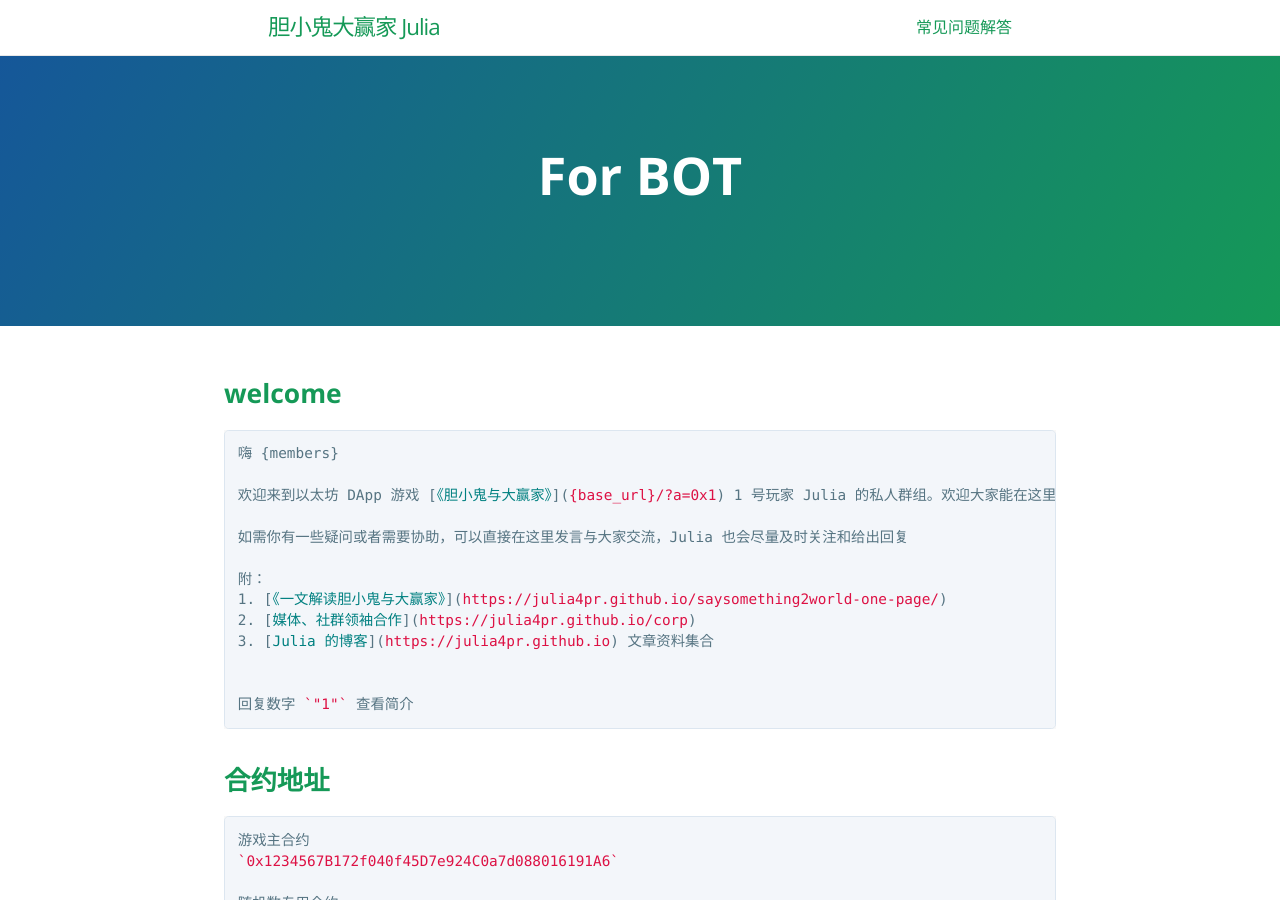
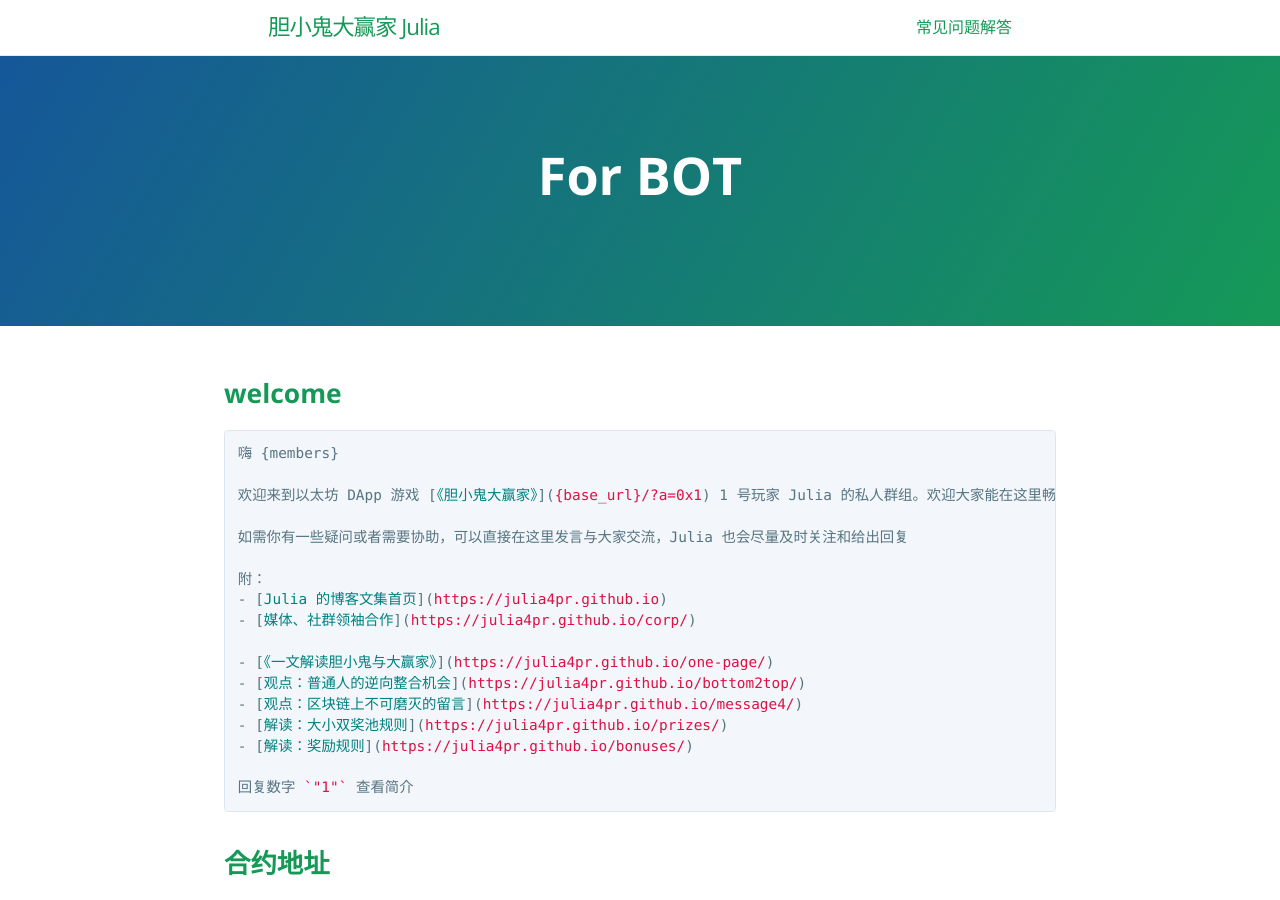
Before and after one commit to julia4pr/julia4pr.github.io, a Jekyll site: the page built from qa.md, in a window 1280 px wide and 900 px high. Built offline with Jekyll 4.4.1, drawn with Linux system fonts in a browser that asks for light colours; our own code applies the rules of GitHub Pages for plain Markdown files.

Commit message:
updated: qa, for bot

````diff
--- a/qa.md
+++ b/qa.md
@@ -7,15 +7,19 @@ title: For BOT
 ```markdown
 嗨 {members}
 
-欢迎来到以太坊 DApp 游戏 [《胆小鬼与大赢家》]({base_url}/?a=0x1) 1 号玩家 Julia 的私人群组。欢迎大家能在这里畅所欲言、互助交流、一起玩、一起赚！
+欢迎来到以太坊 DApp 游戏 [《胆小鬼大赢家》]({base_url}/?a=0x1) 1 号玩家 Julia 的私人群组。欢迎大家能在这里畅所欲言、互助交流、一起玩、一起赚！
 
 如需你有一些疑问或者需要协助，可以直接在这里发言与大家交流，Julia 也会尽量及时关注和给出回复
 
 附：
-1. [《一文解读胆小鬼与大赢家》](https://julia4pr.github.io/saysomething2world-one-page/)
-2. [媒体、社群领袖合作](https://julia4pr.github.io/corp)
-3. [Julia 的博客](https://julia4pr.github.io) 文章资料集合
+- [Julia 的博客文集首页](https://julia4pr.github.io)
+- [媒体、社群领袖合作](https://julia4pr.github.io/corp/)
 
+- [《一文解读胆小鬼与大赢家》](https://julia4pr.github.io/one-page/)
+- [观点：普通人的逆向整合机会](https://julia4pr.github.io/bottom2top/)
+- [观点：区块链上不可磨灭的留言](https://julia4pr.github.io/message4/)
+- [解读：大小双奖池规则](https://julia4pr.github.io/prizes/)
+- [解读：奖励规则](https://julia4pr.github.io/bonuses/)
 
 回复数字 `"1"` 查看简介
 ```
````
